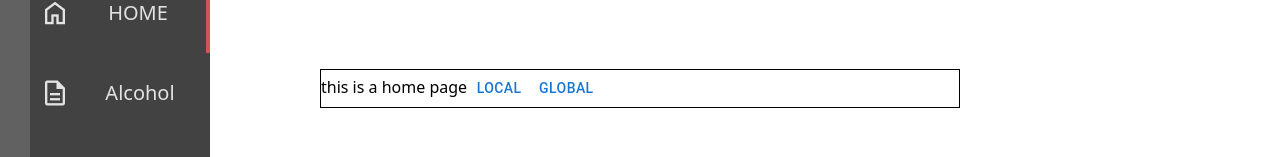
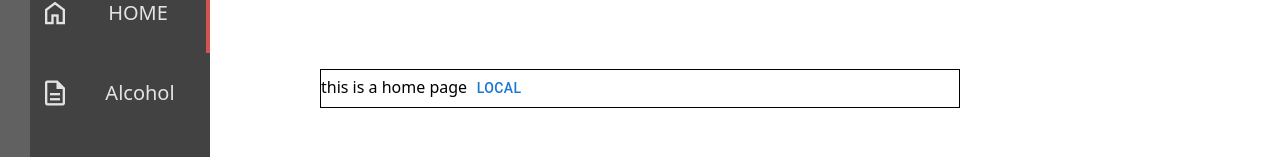
Before and after one commit to codeleaner123/reactLayout, a React (Vite) app: page / in a window 1280 px wide. Shown: the part 127-284 px from the top of the page. Built offline with nearby package versions, Linux system fonts and the light colour scheme.

Commit message:
remove test button

```diff
--- a/src/tsx/components/IndexContent.tsx
+++ b/src/tsx/components/IndexContent.tsx
@@ -7,13 +7,9 @@ export default function IndexContent(){
         <Box sx={{width:"50%", marginLeft:"auto", marginRight:"auto", marginTop:"50px",border:"1px solid black"}}>
             this is a home page
             <Button onClick={async () => {
-                const result = await axios.post("http://172.17.240.1:80/axios/cors", {test:"test data"}, {headers:{"X-My":"teste header"},timeout:5000})
+                const result = await axios.post("http://localhost:3200/axios/cors", {test:"test data"}, {headers:{"X-My":"teste header"},timeout:5000})
                 console.log(result.data)
             }}>local</Button>
-            <Button onClick={async () => {
-                const result = await axios.post("http://216.153.112.19/axios/cors", {test:"test data"}, {headers:{"X-My":"teste header"},timeout:10000})
-                console.log(result.data)
-            }}>global</Button>
         </Box>
     )
 }
```
